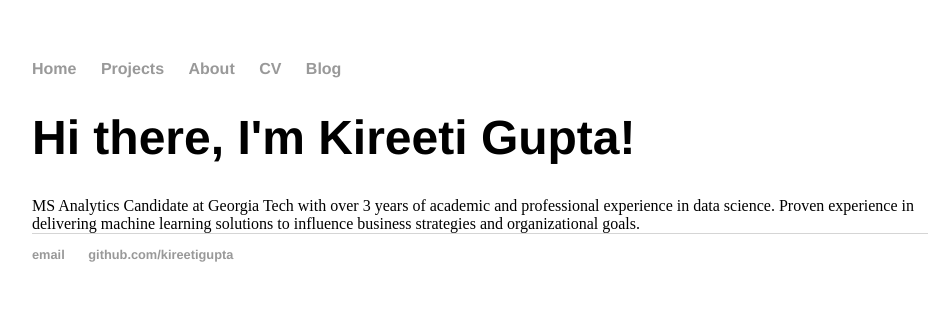
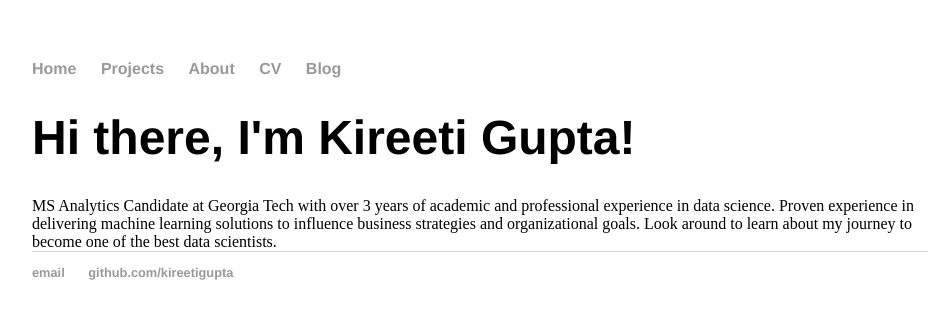
Before and after one commit to kireetigupta/kireetiboorla.github.io, a Jekyll site: the page built from index.html, in a window 1280 px wide. Shown: the top 319 px of the page, without its empty margins (160-1105 px from the left). Built offline with Jekyll 4.4.1, drawn with Linux system fonts in a browser that asks for light colours.

Commit message:
Update index.html

```diff
--- a/index.html
+++ b/index.html
@@ -6,5 +6,5 @@ title: Kireeti Gupta
 <h1>Hi there, I'm Kireeti Gupta!</h1>
 	MS Analytics Candidate at Georgia Tech with over 3 years of academic and professional experience in data science.
 	Proven experience in delivering machine learning solutions to influence business strategies and organizational goals.
-
+	Look around to learn about my journey to become one of the best data scientists.
 </div>
```
